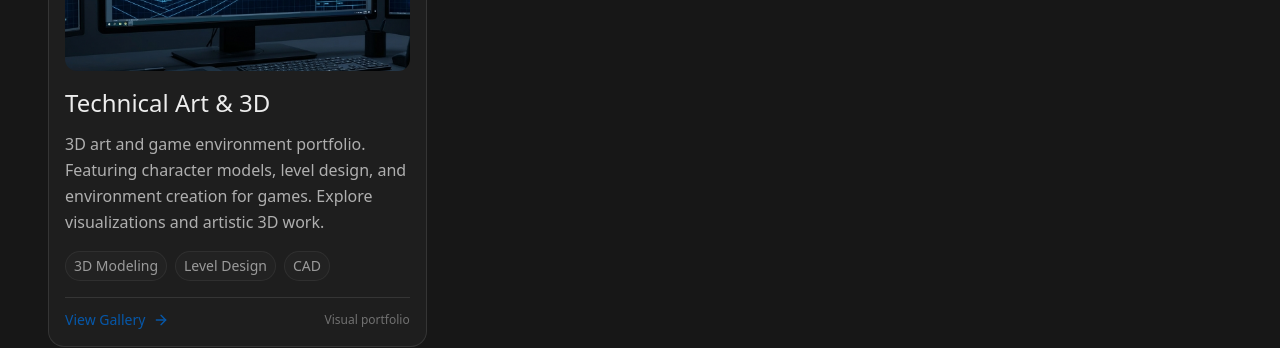
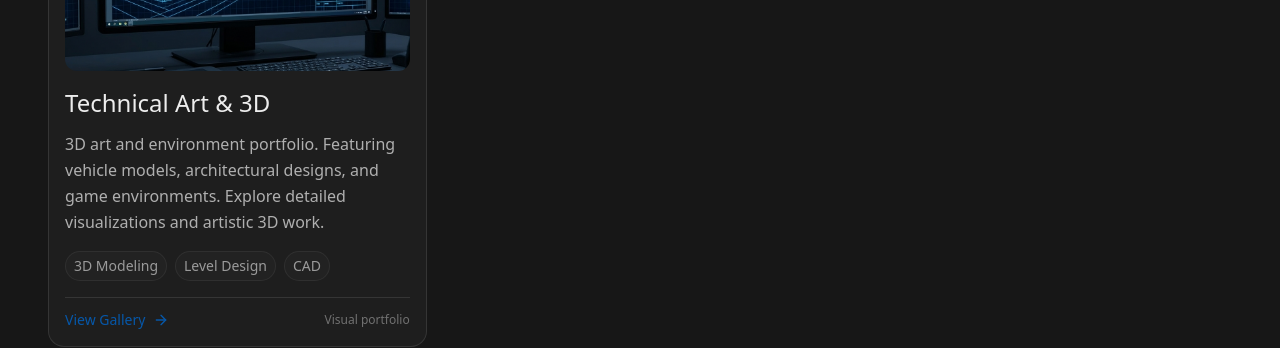
Before and after one commit to Samrude1/Portfolio, a Next.js app: page / in a window 1280 px wide. Shown: the part 2820-3168 px from the top of the page. Built offline with nearby package versions, Linux system fonts and the light colour scheme.

Commit message:
Fix 3D art description: vehicles, buildings, environments (not characters)

```diff
--- a/src/components/Projects.tsx
+++ b/src/components/Projects.tsx
@@ -90,7 +90,7 @@ const projects = [
     },
     {
         title: "Technical Art & 3D",
-        description: "3D art and game environment portfolio. Featuring character models, level design, and environment creation for games. Explore visualizations and artistic 3D work.",
+        description: "3D art and environment portfolio. Featuring vehicle models, architectural designs, and game environments. Explore detailed visualizations and artistic 3D work.",
         tags: ["3D Modeling", "Level Design", "CAD"],
         link: "https://www.artstation.com/samrude",
         cta: "View Gallery",
```
